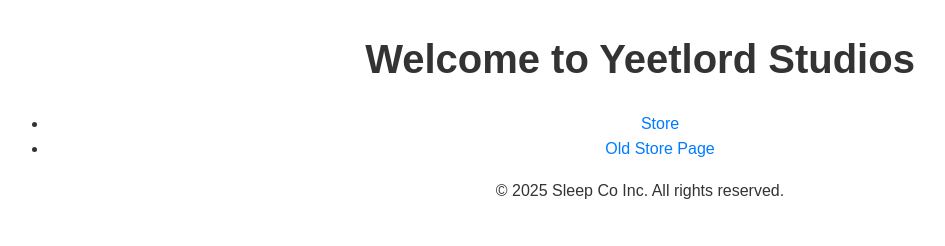
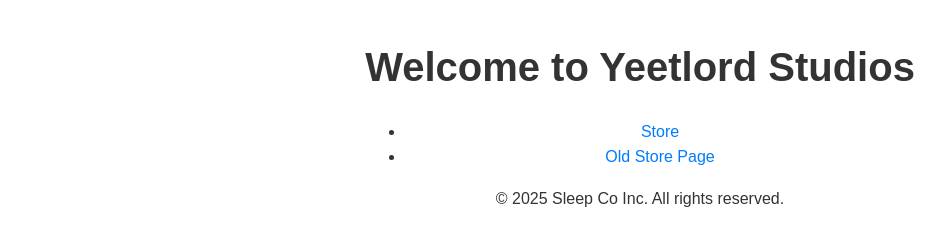
Before and after one commit to yeety194/yeetlordstudios, a plain HTML site: page index.html in a window 1280 px wide. Shown: the whole page, without its empty margins (0-945 px from the left). Drawn offline with Linux system fonts and the light colour scheme.

Commit message:
small change

```diff
--- a/styles.css
+++ b/styles.css
@@ -3,6 +3,9 @@ body {
     font-family: Arial, sans-serif;
     line-height: 1.6;
     color: #333;
+    display: flex;
+    align-items: center;
+    justify-content: center;
 }
 
 /* Headings */
```
Also changed, not shown: script.js (added, +12 -0 lines).
